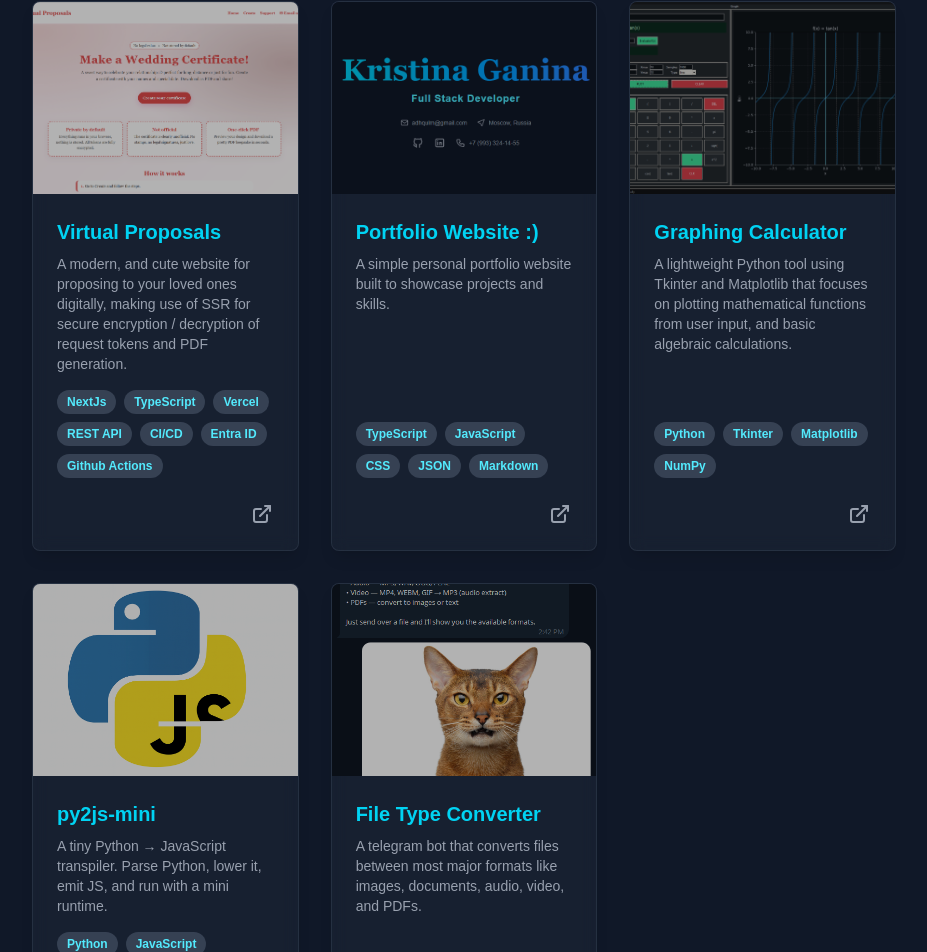
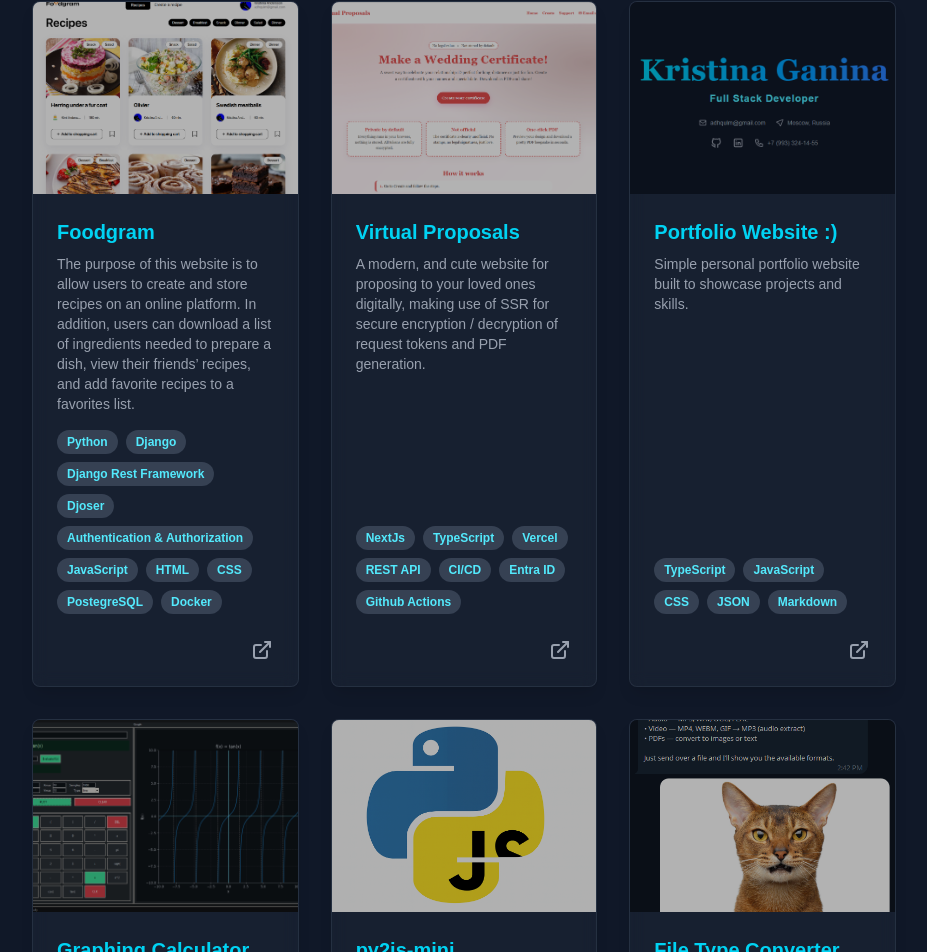
Before and after one commit to adhqulm/portfolio-website, a Next.js app: page / in a window 1280 px wide. Shown: the part 2861-3813 px from the top of the page, without its empty margins (176-1103 px from the left). Built offline with nearby package versions, Linux system fonts and the light colour scheme.

Commit message:
Added Foodgram to Projects

```diff
--- a/src/constants.ts
+++ b/src/constants.ts
@@ -47,6 +47,14 @@ export const EXPERIENCE_DATA: Experience[] = [
 ];
 
 export const PROJECTS_DATA: Project[] = [
+
+    {
+        title: "Foodgram",
+        description: "The purpose of this website is to allow users to create and store recipes on an online platform. In addition, users can download a list of ingredients needed to prepare a dish, view their friends’ recipes, and add favorite recipes to a favorites list.",
+        tags: ["Python", "Django", "Django Rest Framework", "Djoser", "Authentication & Authorization", "JavaScript", "HTML", "CSS", "PostegreSQL", "Docker"],
+        imageUrl: "/foodgram.png",
+        liveUrl: "https://foodgram.bar/",
+    },
     {
         title: "Virtual Proposals",
         description: "A modern, and cute website for proposing to your loved ones digitally, making use of SSR for secure encryption / decryption of request tokens and PDF generation.",
@@ -56,7 +64,7 @@ export const PROJECTS_DATA: Project[] = [
     },
     {
         title: "Portfolio Website :)",
-        description: "A simple personal portfolio website built to showcase projects and skills.",
+        description: "Simple personal portfolio website built to showcase projects and skills.",
         tags: ["TypeScript", "JavaScript", "CSS", "JSON", "Markdown"],
         imageUrl: "/portfolio.png",
         liveUrl: "https://kristinaganina.com/",
@@ -70,14 +78,14 @@ export const PROJECTS_DATA: Project[] = [
     },
     {
         title: "py2js-mini",
-        description: "A tiny Python → JavaScript transpiler. Parse Python, lower it, emit JS, and run with a mini runtime.",
+        description: "Tiny Python → JavaScript transpiler. Parse Python, lower it, emit JS, and run with a mini runtime.",
         tags: ["Python", "JavaScript", "Transpiler", "Powershell"],
         imageUrl: "/transpiler.png",
         liveUrl: "https://github.com/adhqulm/py2js-mini",
     },
     {
         title: "File Type Converter",
-        description: "A telegram bot that converts files between most major formats like images, documents, audio, video, and PDFs.",
+        description: "Telegram bot that converts files between most major formats like images, documents, audio, video, and PDFs.",
         tags: ["Telegram", "Bot", "Python"],
         imageUrl: "/bot.png",
         liveUrl: "https://t.me/filetypeconverter_bot",
```
Also changed, not shown: public/foodgram.png (added).
